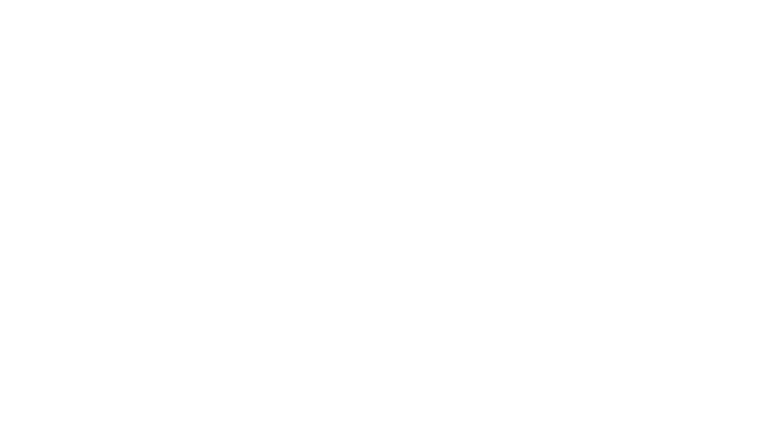
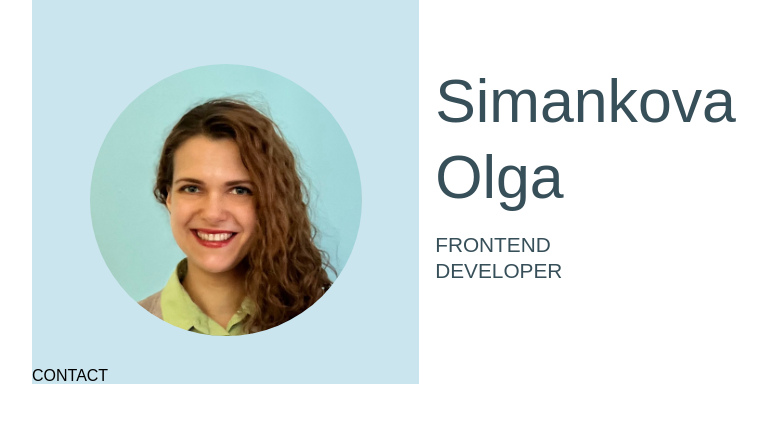
Before and after one commit to olgaSimankova/CV, a website built with webpack: page src/index.html in a window 1280 px wide. Shown: the whole page, without its empty margins (124-891 px from the left). Built offline with nearby package versions, Linux system fonts and the light colour scheme.

Commit message:
feat: add hero section

```diff
--- a/src/index.html
+++ b/src/index.html
@@ -5,8 +5,28 @@
     <meta http-equiv="X-UA-Compatible" content="IE=edge">
     <meta name="viewport" content="width=device-width, initial-scale=1.0">
     <title>Simankova-cv</title>
+    <link rel="preconnect" href="https://fonts.googleapis.com">
+<link rel="preconnect" href="https://fonts.gstatic.com" crossorigin>
+<link href="https://fonts.googleapis.com/css2?family=Paytone+One&family=Roboto+Condensed:wght@400;700&display=swap" rel="stylesheet">
 </head>
 <body>
-
+    <header class="header"></header>
+    <main class="main_container">
+        <section class="left-section">
+            <div class="portrait">
+                <img src="./assets/img/OJKYE9073.JPG" alt="my portrait" class="portrait_img">
+            </div>
+            <div class="contact">
+                <h3 class="section-title">CONTACT</h3>
+            </div>
+        </section>
+        <section class="right-section">
+            <div class="hero">
+                <h1 class="hero_title" data-i18="name">Simankova Olga</h1>
+                <h2 class="hero_subtitle" data-i18="occupation">FRONTEND DEVELOPER</h2>
+            </div>
+        </section>
+        </div>
+    </main>
 </body>
 </html>
--- a/src/style.scss
+++ b/src/style.scss
@@ -1 +1,20 @@
 @import 'styles/null.scss';
+@import 'styles/hero.scss';
+@import 'styles/fonts';
+@import 'styles/mixins';
+
+.main_container {
+    max-width: 968px;
+    width: calc(100% - 3rem);
+    display: flex;
+    margin: 0 auto;
+
+    .left-section {
+        width: 40%;
+        background-color: #cbe5ef;
+    }
+
+    .right-section {
+        width: 60%;
+    }
+}
--- /dev/null
+++ b/src/styles/_fonts.scss
@@ -0,0 +1,4 @@
+@font-face {
+    font-family: 'RobotoCondensed';
+    src: url('https://fonts.googleapis.com/css2?family=Paytone+One&family=Roboto+Condensed:wght@400;700&display=swap');
+}
--- /dev/null
+++ b/src/styles/_mixins.scss
@@ -0,0 +1,5 @@
+@mixin font($size, $weight, $height) {
+  font-size: $size;
+  font-weight: $weight;
+  line-height: $height;
+}
--- /dev/null
+++ b/src/styles/hero.scss
@@ -0,0 +1,34 @@
+@import 'mixins';
+@import 'fonts';
+
+.portrait {
+    width: 100%;
+    display: flex;
+    justify-content: center;
+    padding: 4rem 0 2rem;
+
+    &_img {
+        width: 17rem;
+        height: 17rem;
+        border-radius: 50%;
+        object-fit: cover;
+        object-position: top;
+    }
+}
+
+.hero {
+    width: 24rem;
+    padding: 4rem 1rem 2rem;
+    color: #374f59;
+
+    &_title {
+        @include font(3.8rem, 300, 1.25);
+    }
+
+    &_subtitle {
+        width: 10rem;
+        font-family: 'RobotoCondensed', sans-serif;
+        @include font(1.3rem, 300, 1.25);
+        padding-top: 1rem;
+    }
+}
--- a/src/styles/null.scss
+++ b/src/styles/null.scss
@@ -18,8 +18,7 @@ a:active {
 }
 body {
     line-height: 1;
-  font-family: "Trebuchet MS";
-  //text-rendering: optimizeLegibility;
+    font-family: 'Montserrat', sans-serif; //text-rendering: optimizeLegibility;
     -ms-text-size-adjust: 100%;
     -moz-text-size-adjust: 100%;
     -webkit-text-size-adjust: 100%;
@@ -29,7 +28,7 @@ body {
 input,
 button,
 textarea {
-  font-family: "Trebuchet MS";
+    font-family: 'RobotoCondensed', sans-serif;
     font-size: inherit;
 }
 button {
--- a/webpack.config.js
+++ b/webpack.config.js
@@ -36,14 +36,14 @@ const baseConfig = {
         }),
         new CleanWebpackPlugin(),
         new EslintPlugin({ extensions: 'ts' }),
-        // new CopyPlugin({
-        //     patterns: [
-        //         {
-        //             from: './src/assets',
-        //             to: './assets',
-        //         },
-        //     ],
-        // }),
+        new CopyPlugin({
+            patterns: [
+                {
+                    from: './src/assets',
+                    to: './assets',
+                },
+            ],
+        }),
     ],
 };
 
```
Also changed, not shown: src/translate/translate.js (added, +10 -0 lines), src/assets/img/OJKYE9073.JPG (added). Lines whose indentation alone changed are shown as unchanged.
